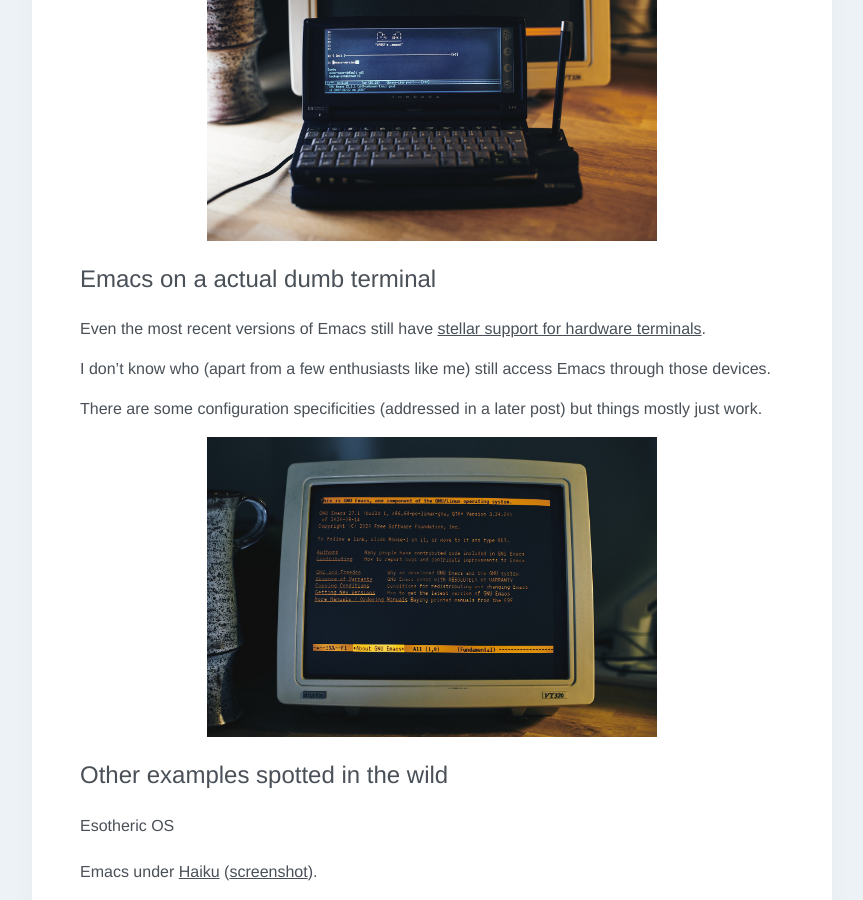
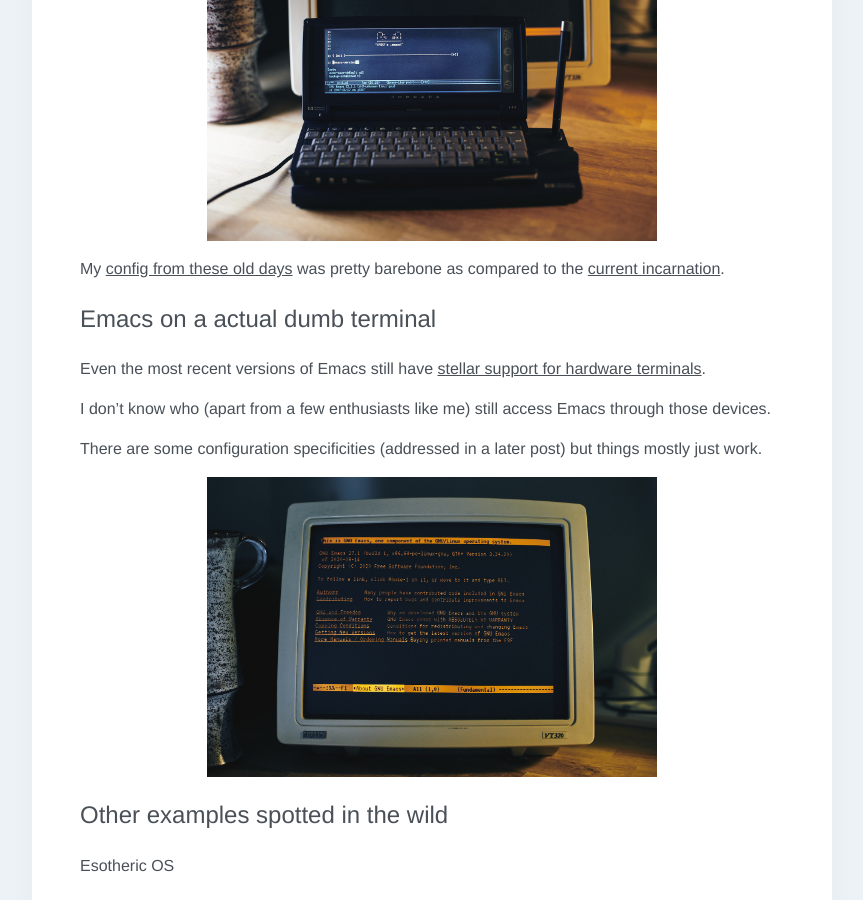
Before and after one commit to p3r7/blog, a Jekyll site: the page built from _posts/2020-09-02-emacs-in-odd-places.md, in a window 1280 px wide and 900 px high, scrolled down 1792 px. Shown: the whole window, without its empty margins (208-1071 px from the left). Built offline with Jekyll 4.4.1, drawn with Linux system fonts in a browser that asks for light colours; some web fonts are replaced.

Commit message:
Link to config

```diff
--- a/_posts/2020-09-02-emacs-in-odd-places.md
+++ b/_posts/2020-09-02-emacs-in-odd-places.md
@@ -62,6 +62,8 @@ Emacs wasn't available in its repositories but I was able to compile it after fe
 And here I was, with my little [data island](https://en.wikipedia.org/wiki/Data_island) in my backpack.
 
 ![emacs_on_hp_jornada_680](/assets/img/emacs_on_hp_jornada_680.jpg){:style="max-width: 450px"}
+
+My [config from these old days](https://github.com/p3r7/retro-dot-emacs) was pretty barebone as compared to the [current incarnation](https://github.com/p3r7/emacs.d).
 
 
 ## Emacs on a actual dumb terminal
```
